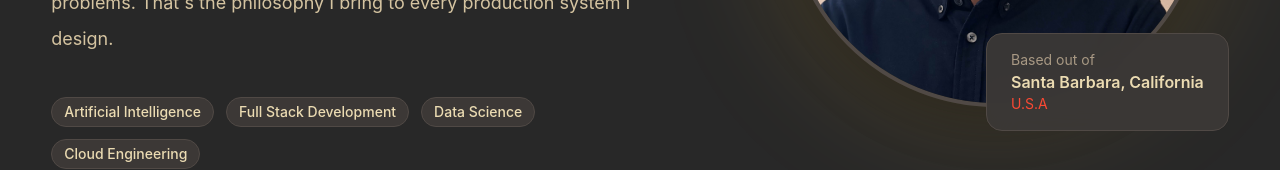
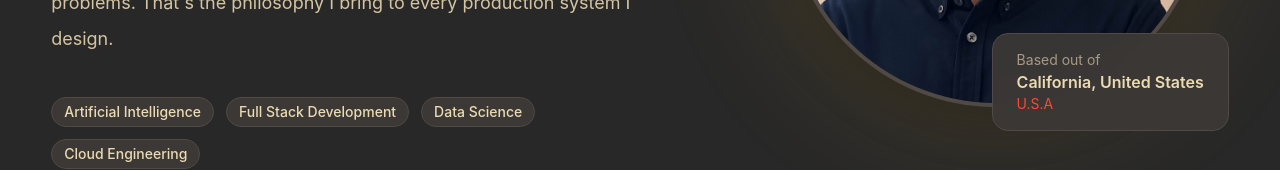
Before and after one commit to Priyanshu-Shekhar/Priyanshu-Shekhar.github.io, a React (Vite) app: page / in a window 1280 px wide. Shown: the part 569-739 px from the top of the page. Built offline with nearby package versions, Linux system fonts and the light colour scheme.

Commit message:
Update Hero.tsx

```diff
--- a/src/sections/Hero.tsx
+++ b/src/sections/Hero.tsx
@@ -402,7 +402,7 @@ export default function Hero() {
               </p>
 
               <p className="font-semibold">
-                Santa Barbara, California
+                California, United States
               </p>
 
               <p className="text-sm text-[#fb4934]">
```
